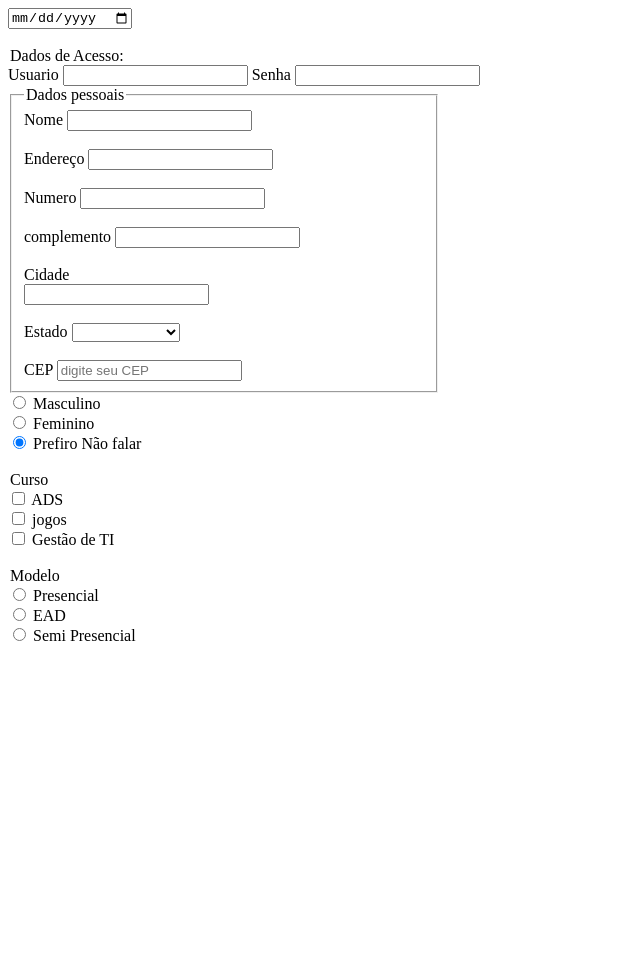
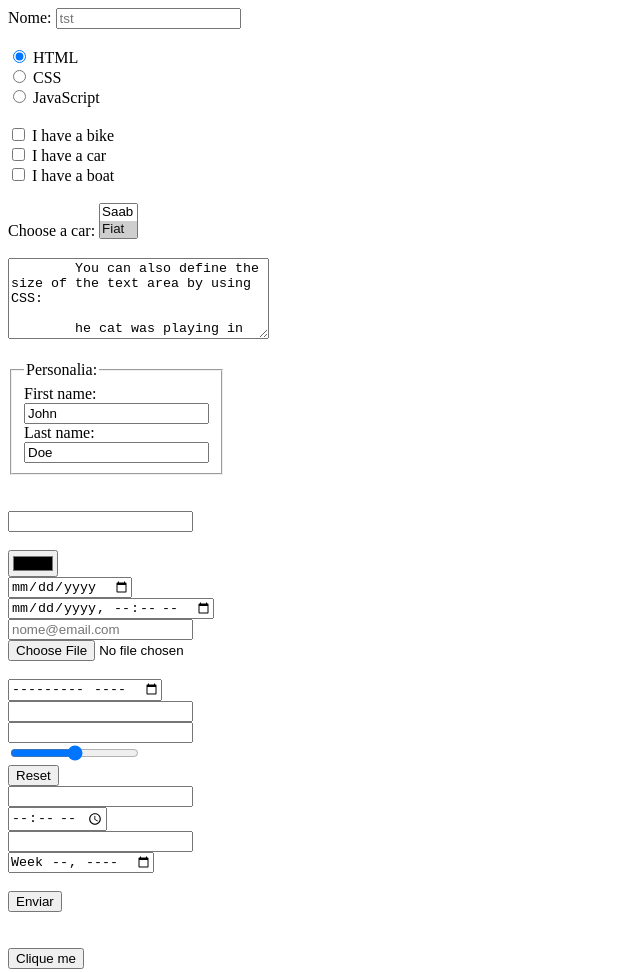
Before and after one commit to Vinecioos/LP, a plain HTML site: page Exercicio/index.html in a window 1280 px wide. Shown: the whole page, without its empty margins (0-640 px from the left). Before the commit the page ends 800 px from the top, so only its background shows below. Drawn offline with Linux system fonts and the light colour scheme.

Commit message:
second commit

```diff
--- a/Exercicio/index.html
+++ b/Exercicio/index.html
@@ -1,72 +1,85 @@
 <!DOCTYPE html>
 <html lang="en">
+
 <head>
     <meta charset="UTF-8">
-    <meta http-equiv="X-UA-Compatible" content="IE=edge">
     <meta name="viewport" content="width=device-width, initial-scale=1.0">
     <title>Document</title>
 </head>
+
 <body>
-    <input type="date" name="date">
+
+    <form method="post" action="https://www.w3schools.com/action_page.php">
+        <label for="nome">Nome:</label>
+        <input id="nome" type="text" name="nome" placeholder="tst">
+        <br><br>
+
+        <input type="radio" id="html" name="fav_language" value="HTML" checked>
+        <label for="html">HTML</label><br>
+        <input type="radio" id="css" name="fav_language" value="CSS">
+        <label for="css">CSS</label><br>
+        <input type="radio" id="javascript" name="fav_language" value="JavaScript">
+        <label for="javascript">JavaScript</label>
+        <br><br>
+        <input type="checkbox" id="vehicle1" name="vehicle1" value="Bike">
+        <label for="vehicle1"> I have a bike</label><br>
+        <input type="checkbox" id="vehicle2" name="vehicle2" value="Car">
+        <label for="vehicle2"> I have a car</label><br>
+        <input type="checkbox" id="vehicle3" name="vehicle3" value="Boat">
+        <label for="vehicle3"> I have a boat</label>
+        <br><br>
+        <label for="cars">Choose a car:</label>
+        <select id="cars" name="cars" size="2" multiple>
+            <option value="volvo">Volvo</option>
+            <option value="saab">Saab</option>
+            <option value="fiat" selected>Fiat</option>
+            <option value="audi">Audi</option>
+        </select>
+        <br><br>
+        <textarea name="message" rows="5" cols="30">
+        You can also define the size of the text area by using CSS:
+
+        he cat was playing in the garden.
+            </textarea>
+        <br><br>
+        <fieldset style="width: 40px;">
+            <legend>Personalia:</legend>
+            <label for="fname">First name:</label><br>
+            <input type="text" id="fname" name="fname" value="John"><br>
+            <label for="lname">Last name:</label><br>
+            <input type="text" id="lname" name="lname" value="Doe"><br>
+        </fieldset>
+        <br><br>
+        <input list="browsers" name="browser">
+        <datalist id="browsers">
+            <option value="Internet Explorer">
+            <option value="Firefox">
+            <option value="Chrome">
+            <option value="Opera">
+            <option value="Safari">
+        </datalist>
+        <br><br>
+        <input type="color" name="color"><br>
+        <input type="date" name="date"><br>
+        <input type="datetime-local" name="datetime-local"><br>
+        <input placeholder="nome@email.com" type="email" name="email"><br>
+        <input type="file" name="file"><br>
+        <input type="hidden" name="hidden"><br>
+        <input type="month" name="month"><br>
+        <input type="number" name="number"><br>
+        <input type="password"  name="password"><br>
+        <input type="range" name="range"><br>
+        <input type="reset" name="reset"><br>
+        <input type="search"  name="search"><br>
+        <input type="time"  name="time"><br>
+        <input type="url" name="url"><br>
+        <input type="week" name="week">
+
+        <br><br>
+        <button type="submit">Enviar</button>
+    </form>
     <br><br>
-    <legend>Dados de Acesso:</legend>
-    <label for="name">Usuario</label>
-    <input type="text" id="Usuario" name="Usuario" >
-    <label for="senha">Senha</label>
-    <input type="text" id="senha" >
-    <fieldset style="width: 400px;">
-        <legend>Dados pessoais</legend>
-        <label for="name">Nome</label>
-        <input type="text" id="name" name="name" placeholder=><br><br>
-        <label for="endereco">Endereço</label>
-        <input type="text" name="endereco" id="endereco" placeholder=><br><br>
-        <label for="numero">Numero</label>
-        <input type="text" name="numero" id="numero" placeholder=><br><br>
-        <label for="complemento">complemento</label>
-        <input type="text" name="complemento" ><br><br>
-        <label for="Cidade">Cidade</label>
-        <form action="/action_page.php">
-            <input list="cidade" name="cidade"><br><br>
-            <datalist id="cidade">
-            <option value="Votorantim">
-            <option value="Porto Feliz">
-            <option value="Itu">
-            <option value="Sorocaba">
-            <option value="Boituva">
-            </datalist>
-            </form>
-            <label for="estado">Estado</label>
-            <select id="estado" name="estado">
-                <option value="saoPaulo"></option>
-                <option value="saoPaulo">São Paulo</option>
-                <option value="campinas">Campinas</option>
-                <option value="curitiba">Curitiba</option>
-                <option value="rioDeJaneiro">Rio de Janeiro</option>
-                </select><br><br>
-        <label for="cep">CEP</label>
-        <input type="text" name="cep" placeholder="digite seu CEP">
-    </fieldset>
-    <input type="radio" id="masculino" name="genero" value="masculino" checked>
-    <label for="masculino">Masculino</label><br>
-    <input type="radio" id="feminino" name="genero" value="feminino" checked>
-    <label for="feminino">Feminino</label><br>
-    <input type="radio" id="prefiroNaoFalar" name="genero" value="prefiroNaoFalar" checked>
-    <label for="prefiroNaoFalar">Prefiro Não falar</label><br><br>
-    <form>
-        <legend>Curso</legend>
-        <input type="checkbox" id="ADS" name="ADS" value="ADS">
-        <label for="ADS"> ADS</label><br>
-        <input type="checkbox" id="jogos" name="jogos" value="jogos">
-        <label for="jogos"> jogos</label><br>
-        <input type="checkbox" id="gestaoDeTi" name="gestaoDeTi" value="gestaoDeTi">
-        <label for="gestaoDeTi"> Gestão de TI</label><br><br>
-        </form>
-        <legend>Modelo</legend>
-    <input type="radio" id="presencial" name="modelo" value="presencial">
-    <label for="presencial">Presencial</label><br>
-    <input type="radio" id="EAD" name="modelo" value="EAD">
-    <label for="EAD">EAD</label><br>
-    <input type="radio" id="semiPresencial" name="modelo" value="semiPresencial">
-    <label for="semiPresencial">Semi Presencial</label>
+    <button onclick="alert('teste')">Clique me</button>
 </body>
+
 </html>
```
